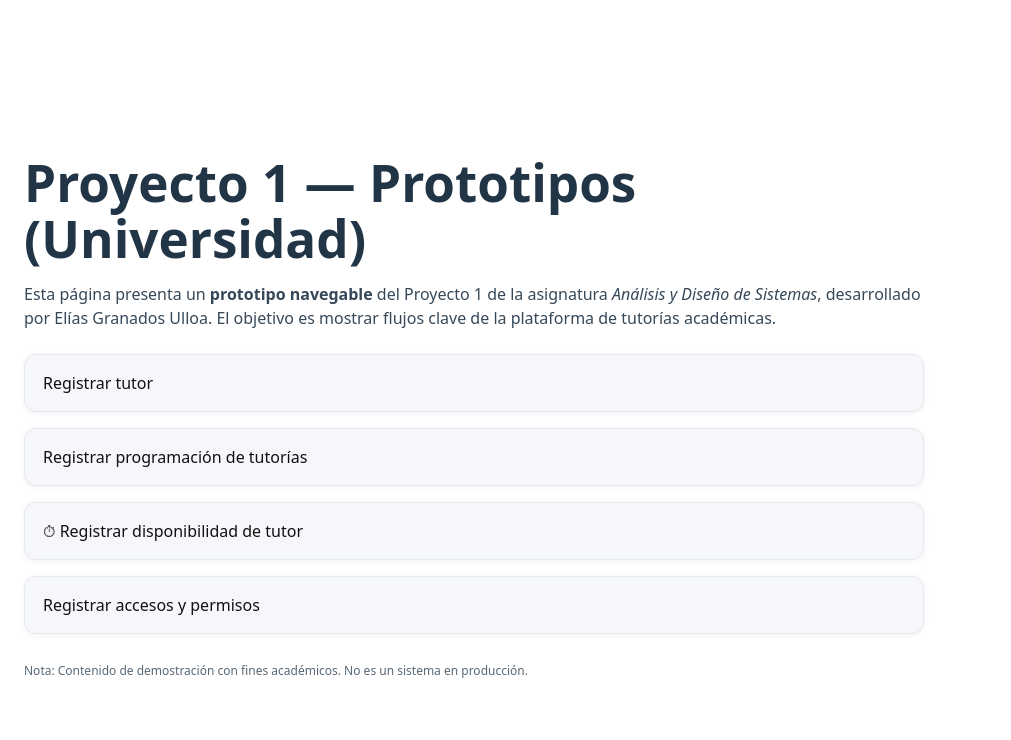
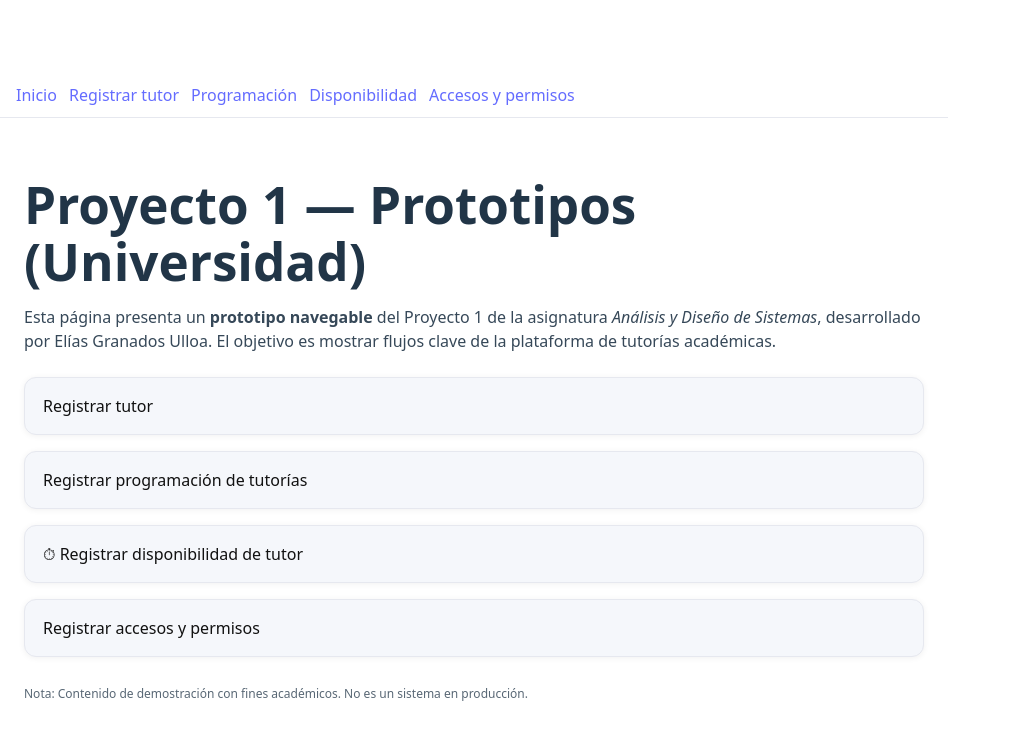
Before and after one commit to Stolaraga/Proyecto1AnalisisYDise-oDeSistemas, a React (Vite) app: page / in a window 1280 px wide. Shown: the top 740 px of the page, without its empty margins (0-1011 px from the left). Built offline with nearby package versions, Linux system fonts and the light colour scheme.

Commit message:
Update App.tsx

```diff
--- a/src/App.tsx
+++ b/src/App.tsx
@@ -1,4 +1,5 @@
-import { Routes, Route } from "react-router-dom";
+// src/App.tsx
+import { Routes, Route, Link } from "react-router-dom";
 import Home from "./pages/Home";
 import RegistrarTutor from "./pages/RegistrarTutor";
 import RegistrarProgramacion from "./pages/RegistrarProgramacion";
@@ -7,6 +8,17 @@ import AccesosPermisos from "./pages/AccesosPermisos";
 
 export default function App() {
   return (
+    <>
+      <header style={{padding:"10px 16px",borderBottom:"1px solid #e6e8ef"}}>
+        <nav style={{display:"flex",gap:12,fontFamily:"system-ui,sans-serif"}}>
+          <Link to="/">Inicio</Link>
+          <Link to="/registrar-tutor">Registrar tutor</Link>
+          <Link to="/registrar-programacion">Programación</Link>
+          <Link to="/registrar-disponibilidad">Disponibilidad</Link>
+          <Link to="/accesos-permisos">Accesos y permisos</Link>
+        </nav>
+      </header>
+
       <Routes>
         <Route path="/" element={<Home />} />
         <Route path="/registrar-tutor" element={<RegistrarTutor />} />
@@ -14,5 +26,6 @@ export default function App() {
         <Route path="/registrar-disponibilidad" element={<RegistrarDisponibilidad />} />
         <Route path="/accesos-permisos" element={<AccesosPermisos />} />
       </Routes>
+    </>
   );
 }
```
Lines whose indentation alone changed are shown as unchanged.
